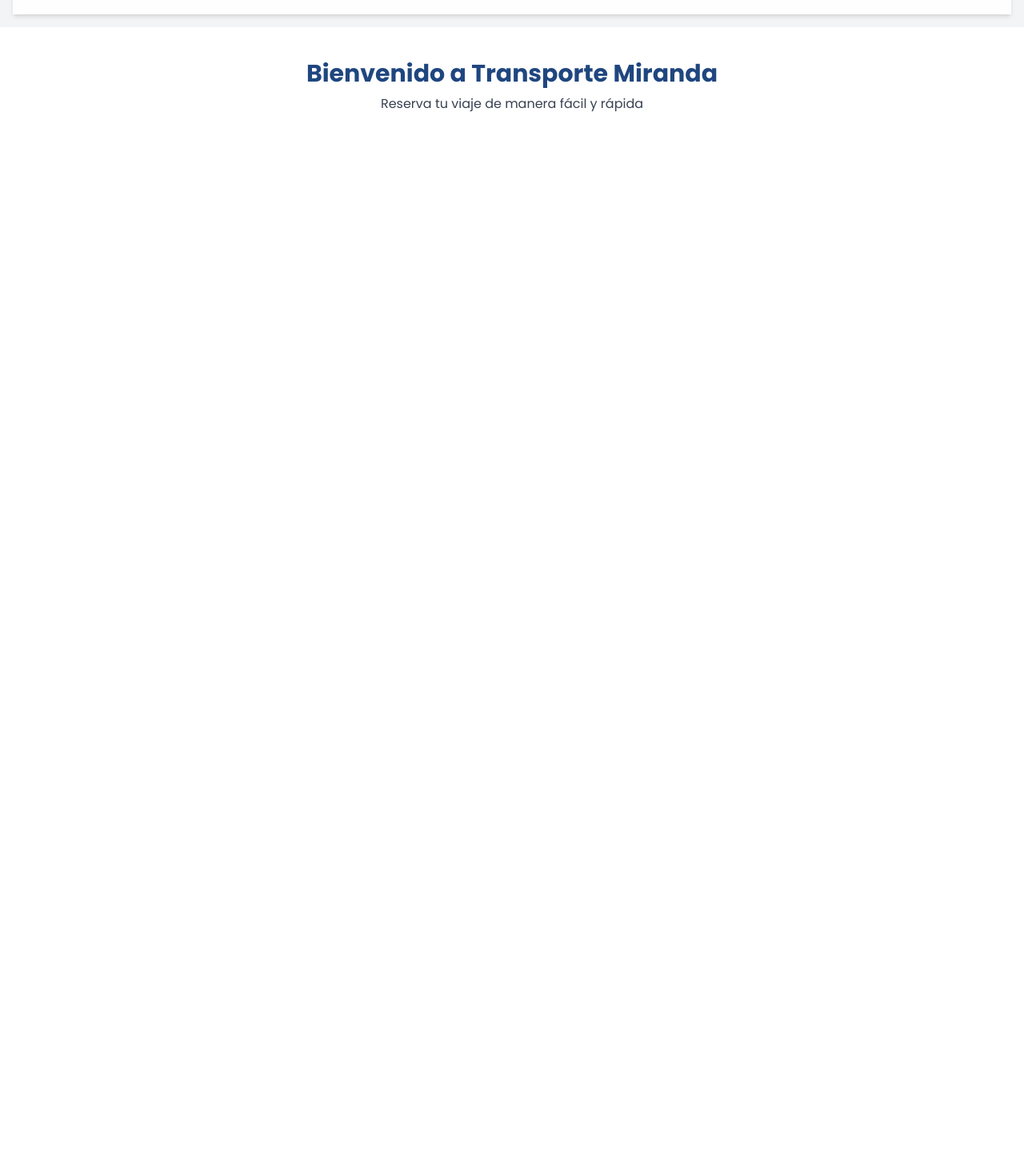
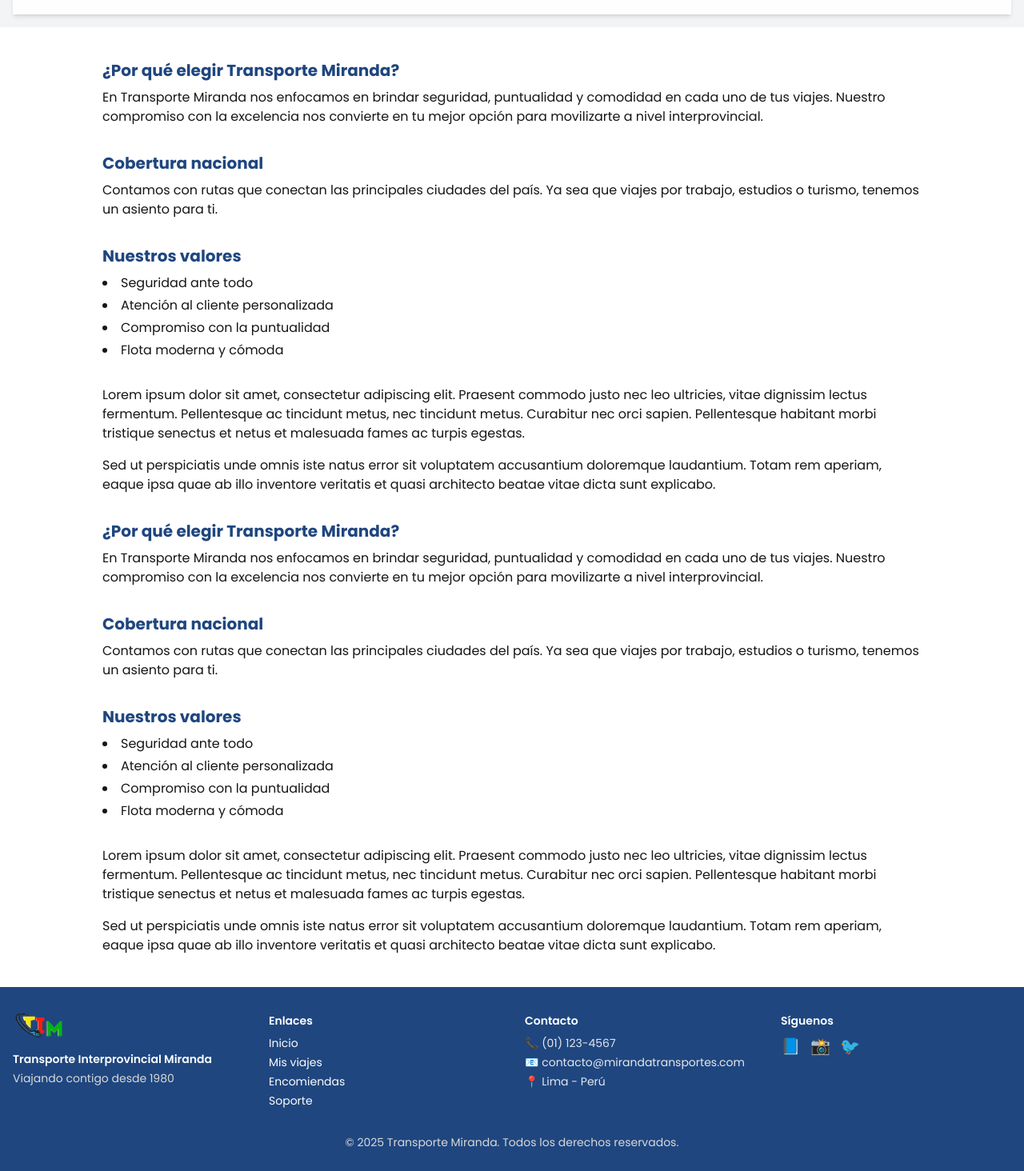
Before and after one commit to Is-Alejandro/transporte-miranda-frontend, a React (Vite) app: page / in a window 1280 px wide. Shown: the part 146-1610 px from the top of the page at 80% size. Before the commit the page ends 800 px from the top, so only its background shows below. Built offline with nearby package versions, Linux system fonts and the light colour scheme.

Commit message:
se agregó el footer y contenido de relleno para pruebas de scroll

```diff
--- /dev/null
+++ b/src/components/Footer.tsx
@@ -0,0 +1,56 @@
+// src/components/Footer.tsx
+
+import { Link } from "react-router-dom"
+
+const Footer = () => {
+  return (
+    <footer className="bg-primary-dark text-white py-8 mt-10">
+      <div className="max-w-screen-xl mx-auto px-4 grid grid-cols-1 md:grid-cols-4 gap-8 text-sm">
+        {/* Logo y marca */}
+        <div>
+          <img src="/Logo1.png" alt="Logo TIM" className="h-10 mb-2" />
+          <p className="font-semibold">Transporte Interprovincial Miranda</p>
+          <p className="mt-1 text-sm text-gray-light">Viajando contigo desde 1980</p>
+        </div>
+
+        {/* Enlaces rápidos */}
+        <div>
+          <h3 className="font-semibold mb-2 text-white">Enlaces</h3>
+          <ul className="space-y-1">
+            <li><Link to="/" className="hover:text-accent">Inicio</Link></li>
+            <li><Link to="/mis-viajes" className="hover:text-accent">Mis viajes</Link></li>
+            <li><Link to="/encomiendas" className="hover:text-accent">Encomiendas</Link></li>
+            <li><Link to="#" className="hover:text-accent">Soporte</Link></li>
+          </ul>
+        </div>
+
+        {/* Contacto */}
+        <div>
+          <h3 className="font-semibold mb-2 text-white">Contacto</h3>
+          <ul className="space-y-1 text-gray-200">
+            <li>📞 (01) 123-4567</li>
+            <li>📧 contacto@mirandatransportes.com</li>
+            <li>📍 Lima - Perú</li>
+          </ul>
+        </div>
+
+        {/* Redes sociales */}
+        <div>
+          <h3 className="font-semibold mb-2 text-white">Síguenos</h3>
+          <div className="flex space-x-3 text-xl">
+            <a href="#" className="hover:text-accent">📘</a>
+            <a href="#" className="hover:text-accent">📸</a>
+            <a href="#" className="hover:text-accent">🐦</a>
+          </div>
+        </div>
+      </div>
+
+      {/* Línea final */}
+      <div className="text-center text-sm text-gray-light mt-8">
+        © 2025 Transporte Miranda. Todos los derechos reservados.
+      </div>
+    </footer>
+  )
+}
+
+export default Footer
--- a/src/components/Layout.tsx
+++ b/src/components/Layout.tsx
@@ -1,12 +1,13 @@
 // src/components/Layout.tsx
 import { Outlet, useLocation } from "react-router-dom"
 import Navbar from "./Navbar"
-import BuscadorDeViajes from "./BuscadorDeViajes" // ahora correctamente importado
+import BuscadorDeViajes from "./BuscadorDeViajes"
+import Footer from "./Footer" // ✅ Asegúrate de tenerlo creado e importado
 
 const Layout = () => {
   const location = useLocation()
 
-  // Mostrar el buscador solo si estamos en la página principal ("/")
+  // Mostrar el buscador solo en la página principal
   const mostrarBuscador = location.pathname === "/"
 
   return (
@@ -14,17 +15,20 @@ const Layout = () => {
       {/* Siempre mostramos la navbar */}
       <Navbar />
 
-      {/* Mostrar el formulario solo en la ruta principal */}
+      {/* Buscador de viajes solo en "/" */}
       {mostrarBuscador && (
         <div className="bg-gray-100 p-4">
           <BuscadorDeViajes />
         </div>
       )}
 
-      {/* Renderiza el contenido dinámico de cada ruta */}
+      {/* Contenido dinámico */}
       <main className="flex-grow">
         <Outlet />
       </main>
+
+      {/* Footer visible en todas las rutas */}
+      <Footer />
     </div>
   )
 }
--- a/src/pages/Home.tsx
+++ b/src/pages/Home.tsx
@@ -2,15 +2,80 @@
 
 function Home() {
   return (
-    <div className="pb-10 mt-10 text-center">
-      <h1 className="text-3xl font-bold text-primary-dark">
-        Bienvenido a Transporte Miranda
-      </h1>
+    <div className="max-w-5xl mx-auto mt-10 space-y-8">
+      {/* Sección de introducción de prueba */}
+      <section>
+        <h2 className="text-xl font-bold text-primary-dark mb-2">¿Por qué elegir Transporte Miranda?</h2>
+        <p className="text-text-dark">
+          En Transporte Miranda nos enfocamos en brindar seguridad, puntualidad y comodidad en cada uno de tus viajes. Nuestro compromiso con la excelencia nos convierte en tu mejor opción para movilizarte a nivel interprovincial.
+        </p>
+      </section>
 
-      <p className="mt-2 text-gray-700">
-        Reserva tu viaje de manera fácil y rápida
-      </p>
+      {/* Sección de relleno con más texto */}
+      <section>
+        <h2 className="text-xl font-bold text-primary-dark mb-2">Cobertura nacional</h2>
+        <p className="text-text-dark">
+          Contamos con rutas que conectan las principales ciudades del país. Ya sea que viajes por trabajo, estudios o turismo, tenemos un asiento para ti.
+        </p>
+      </section>
+
+      {/* Sección genérica para seguir generando scroll */}
+      <section>
+        <h2 className="text-xl font-bold text-primary-dark mb-2">Nuestros valores</h2>
+        <ul className="list-disc list-inside text-text-dark space-y-1">
+          <li>Seguridad ante todo</li>
+          <li>Atención al cliente personalizada</li>
+          <li>Compromiso con la puntualidad</li>
+          <li>Flota moderna y cómoda</li>
+        </ul>
+      </section>
+
+      {/* Más párrafos para hacer scroll largo */}
+      <section>
+        <p className="text-text-dark">
+          Lorem ipsum dolor sit amet, consectetur adipiscing elit. Praesent commodo justo nec leo ultricies, vitae dignissim lectus fermentum. Pellentesque ac tincidunt metus, nec tincidunt metus. Curabitur nec orci sapien. Pellentesque habitant morbi tristique senectus et netus et malesuada fames ac turpis egestas.
+        </p>
+        <p className="text-text-dark mt-4">
+          Sed ut perspiciatis unde omnis iste natus error sit voluptatem accusantium doloremque laudantium. Totam rem aperiam, eaque ipsa quae ab illo inventore veritatis et quasi architecto beatae vitae dicta sunt explicabo.
+        </p>
+      </section>
+      <section>
+        <h2 className="text-xl font-bold text-primary-dark mb-2">¿Por qué elegir Transporte Miranda?</h2>
+        <p className="text-text-dark">
+          En Transporte Miranda nos enfocamos en brindar seguridad, puntualidad y comodidad en cada uno de tus viajes. Nuestro compromiso con la excelencia nos convierte en tu mejor opción para movilizarte a nivel interprovincial.
+        </p>
+      </section>
+
+      {/* Sección de relleno con más texto */}
+      <section>
+        <h2 className="text-xl font-bold text-primary-dark mb-2">Cobertura nacional</h2>
+        <p className="text-text-dark">
+          Contamos con rutas que conectan las principales ciudades del país. Ya sea que viajes por trabajo, estudios o turismo, tenemos un asiento para ti.
+        </p>
+      </section>
+
+      {/* Sección genérica para seguir generando scroll */}
+      <section>
+        <h2 className="text-xl font-bold text-primary-dark mb-2">Nuestros valores</h2>
+        <ul className="list-disc list-inside text-text-dark space-y-1">
+          <li>Seguridad ante todo</li>
+          <li>Atención al cliente personalizada</li>
+          <li>Compromiso con la puntualidad</li>
+          <li>Flota moderna y cómoda</li>
+        </ul>
+      </section>
+
+      {/* Más párrafos para hacer scroll largo */}
+      <section>
+        <p className="text-text-dark">
+          Lorem ipsum dolor sit amet, consectetur adipiscing elit. Praesent commodo justo nec leo ultricies, vitae dignissim lectus fermentum. Pellentesque ac tincidunt metus, nec tincidunt metus. Curabitur nec orci sapien. Pellentesque habitant morbi tristique senectus et netus et malesuada fames ac turpis egestas.
+        </p>
+        <p className="text-text-dark mt-4">
+          Sed ut perspiciatis unde omnis iste natus error sit voluptatem accusantium doloremque laudantium. Totam rem aperiam, eaque ipsa quae ab illo inventore veritatis et quasi architecto beatae vitae dicta sunt explicabo.
+        </p>
+      </section>
     </div>
+
   )
 }
 
```
